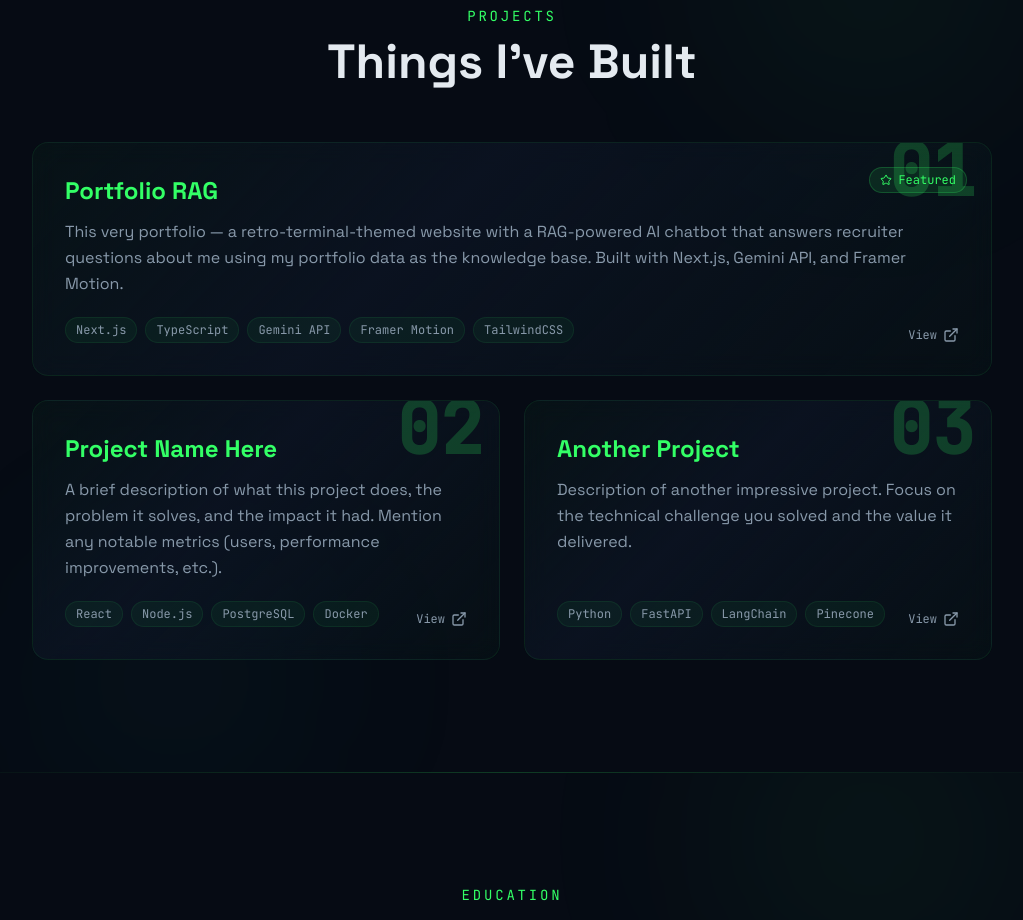
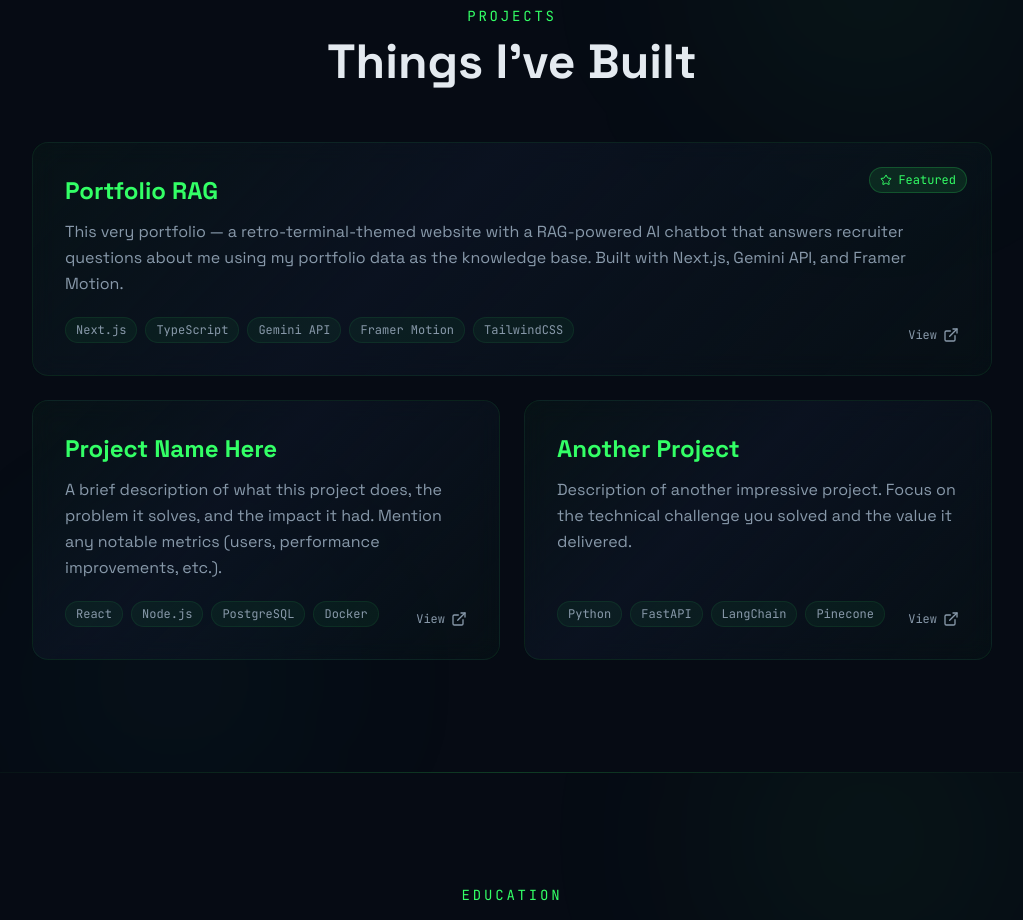
Before and after one commit to Abusadat18/Portfolio_RAG, a Next.js app: page / in a window 1280 px wide. Shown: the part 2620-3540 px from the top of the page, without its empty margins (128-1151 px from the left). Built offline with nearby package versions, Linux system fonts and the light colour scheme.

Commit message:
Remove project number display from Projects component

```diff
--- a/components/sections/Projects.tsx
+++ b/components/sections/Projects.tsx
@@ -66,11 +66,6 @@ export default function Projects() {
                 </div>
               )}
 
-              {/* Project number */}
-              <span className="font-code text-[#33ff66]/20 text-6xl sm:text-7xl font-bold absolute -top-2 -right-1 sm:right-4 select-none pointer-events-none">
-                {String(idx + 1).padStart(2, "0")}
-              </span>
-
               <div className="flex items-start gap-3 mb-3 relative">
                 <h3 className="text-xl sm:text-2xl font-bold text-[#33ff66]">
                   {project.name}
```
